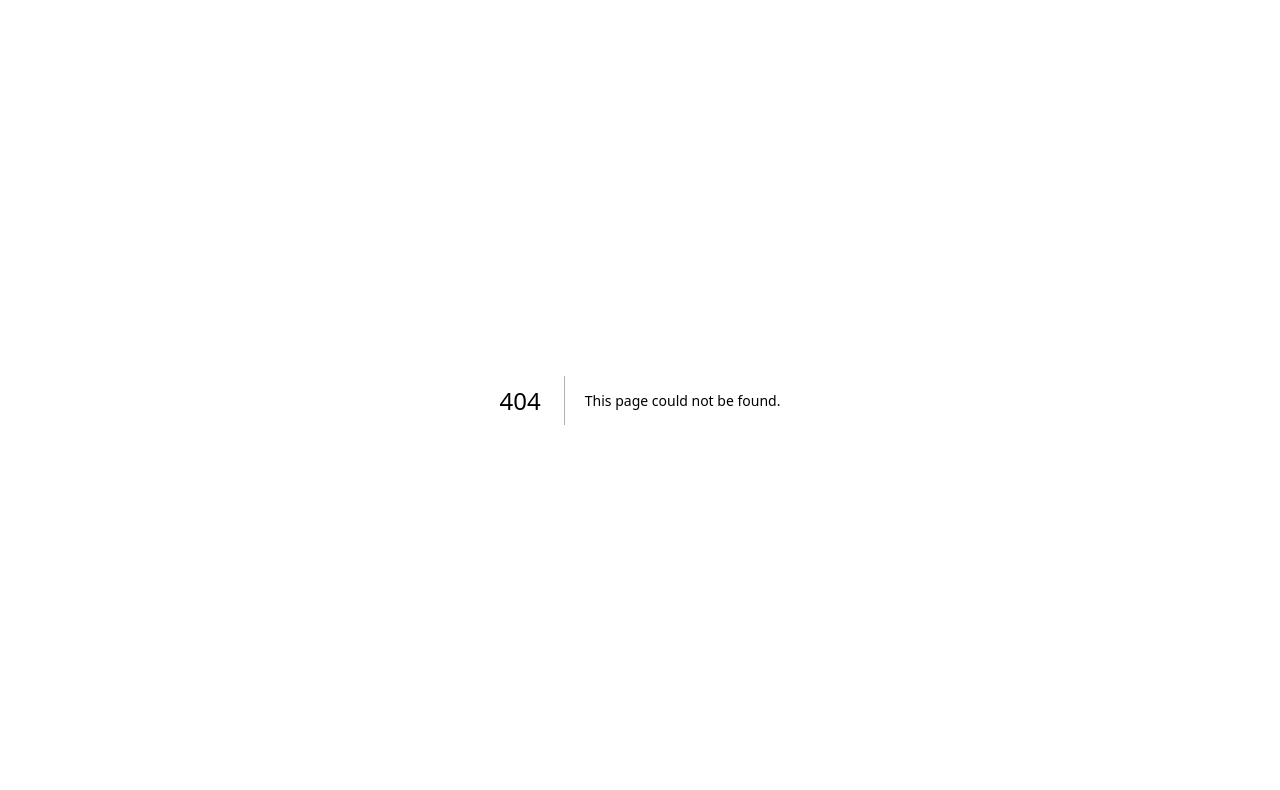
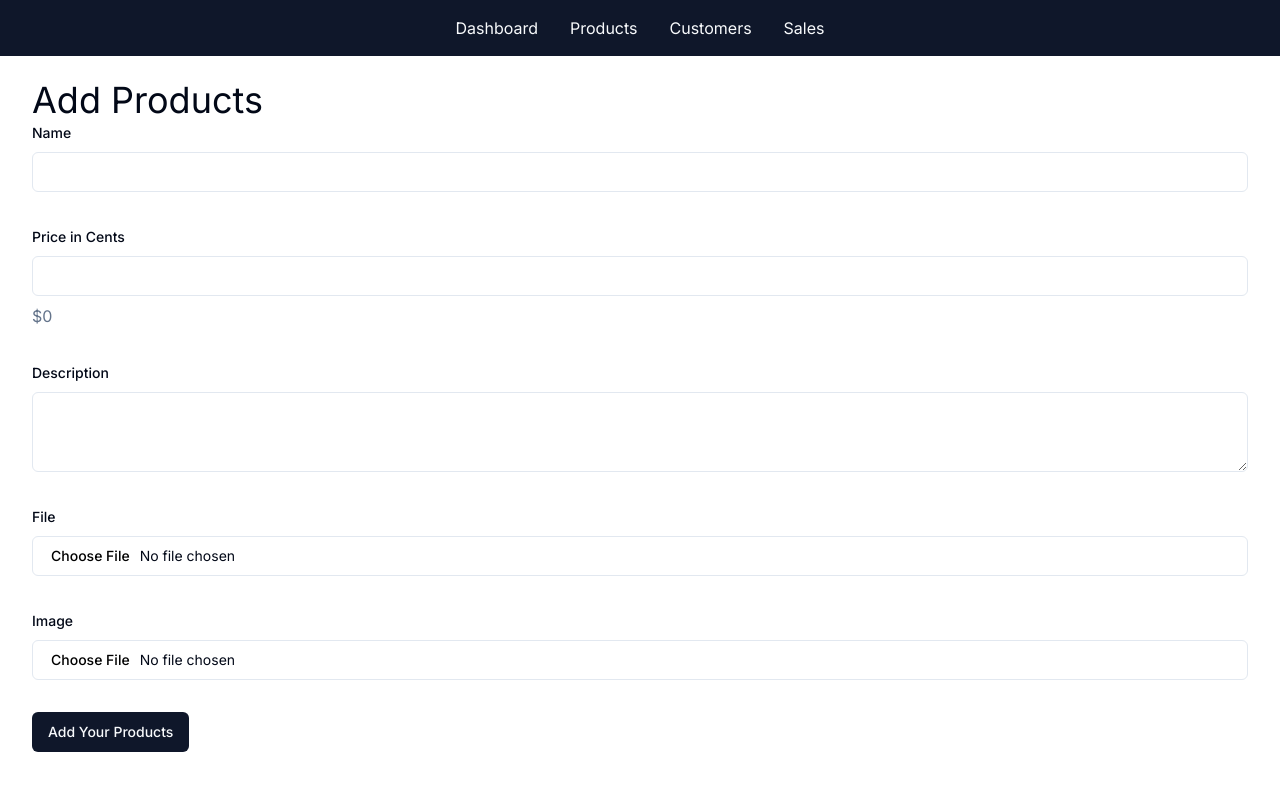
Before and after one commit to KashifKhn/Digital_Download_EcommerceStore-Next-js-Strpe-Prisma-SQL, a Next.js app: page /admin/products/new in a window 1280 px wide. Before the commit this address had no page. Shown: the top 790 px of the page. Built offline with nearby package versions, Linux system fonts and the light colour scheme.

Commit message:
feat: Add NewProductPage component for creating new products in admin products page

```diff
--- /dev/null
+++ b/src/app/admin/products/new/page.tsx
@@ -0,0 +1,14 @@
+import React from "react";
+import PageHeader from "../../_components/PageHeader";
+import ProductForm from "../_components/ProductForm";
+
+const NewProductPage = () => {
+  return (
+    <>
+      <PageHeader>Add Products</PageHeader>
+      <ProductForm />
+    </>
+  );
+};
+
+export default NewProductPage;
```
